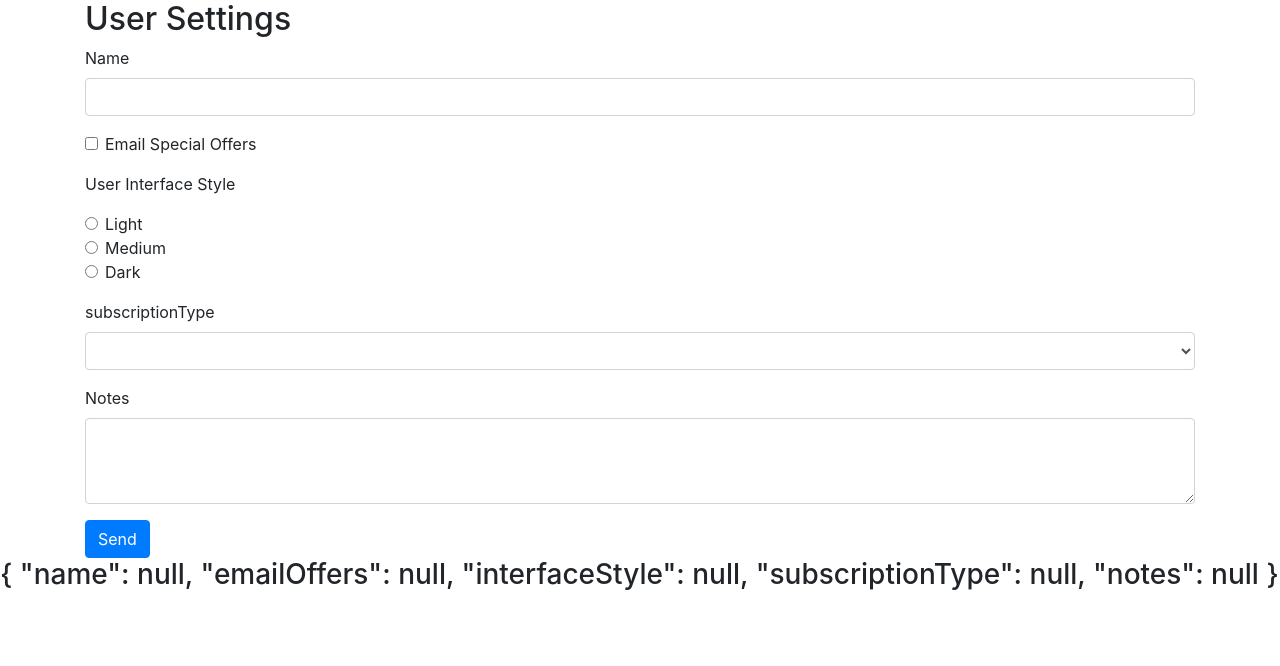
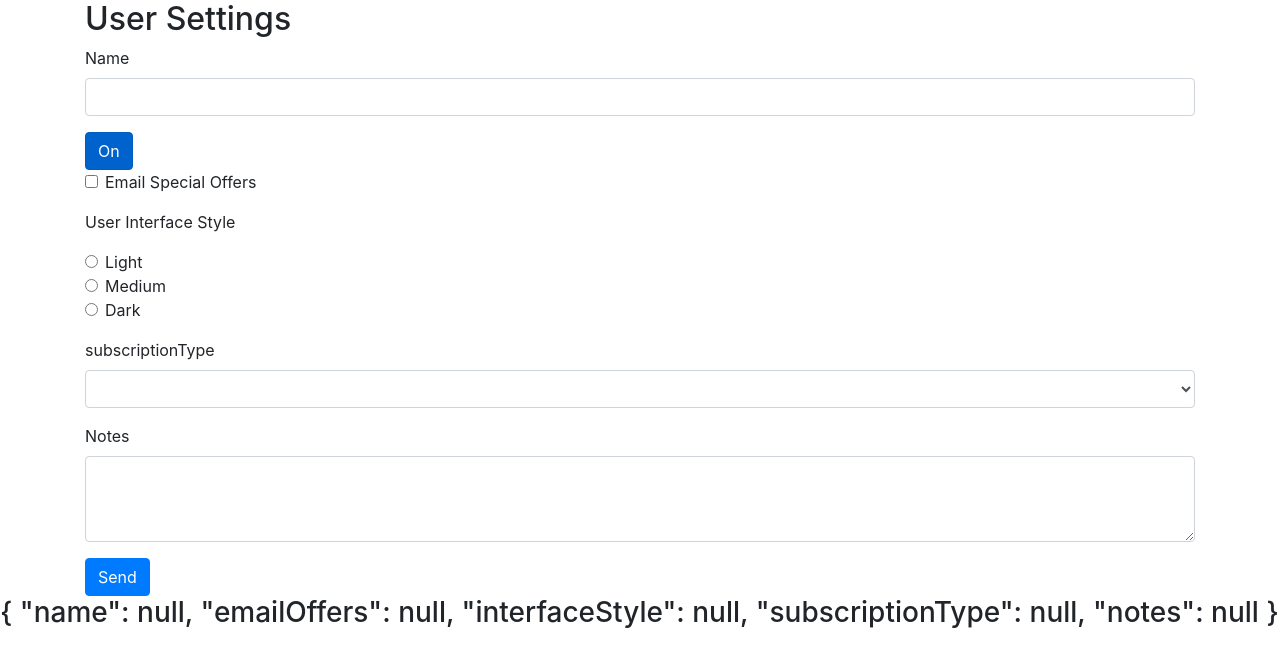
Before and after one commit to MaryTWelch/AngularFormsWithBootstrap, an Angular app: page / in a window 1280 px wide. Shown: the top 666 px of the page. Built offline with nearby package versions, Linux system fonts and the light colour scheme.

Commit message:
adding ngx button example

```diff
--- a/src/app/user-settings-form/user-settings-form.component.html
+++ b/src/app/user-settings-form/user-settings-form.component.html
@@ -3,6 +3,7 @@
     <h2>User Settings</h2>
 
     <form #form="ngForm" (ngSubmit)="onSubmit(form)">
+
       <div class="form-group">
         <label for="name">Name</label>
         <input id="name" name="name" class="form-control" [(ngModel)]="userSettings.name"
@@ -15,6 +16,12 @@
           Enter a name
         </div>
       </div>
+
+      <button type="button" class="btn btn-primary" name="singleModel"
+              [(ngModel)]="singleModel" btnCheckbox
+              btnCheckboxTrue="On" btnCheckboxFalse="Off">
+        {{ singleModel }}
+      </button>
 
       <div class="form-check form-group">
         <input class="form-check-input" type="checkbox" id="emailOffers" name="emailOffers" [(ngModel)]="userSettings.emailOffers">
--- a/src/app/user-settings-form/user-settings-form.component.ts
+++ b/src/app/user-settings-form/user-settings-form.component.ts
@@ -18,6 +18,8 @@ export class UserSettingsFormComponent implements OnInit {
     subscriptionType: null,
     notes: null
   };
+
+  singleModel = "On";
 
   userSettings: UserSettings = { ...this.originalUserSettings };
   postError = false;
```
